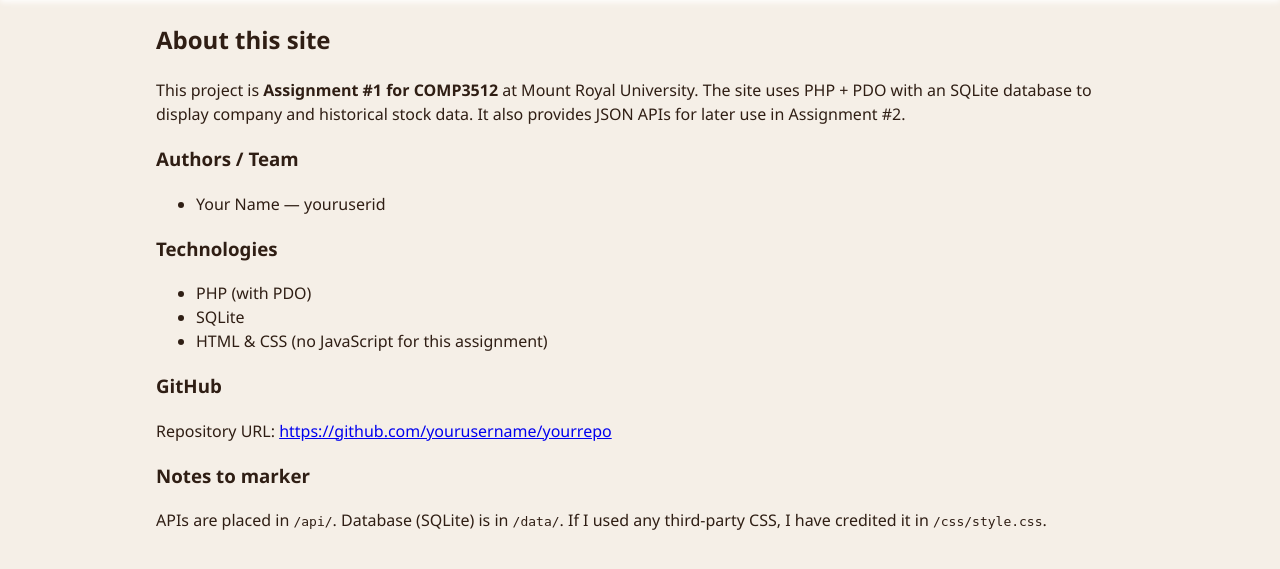
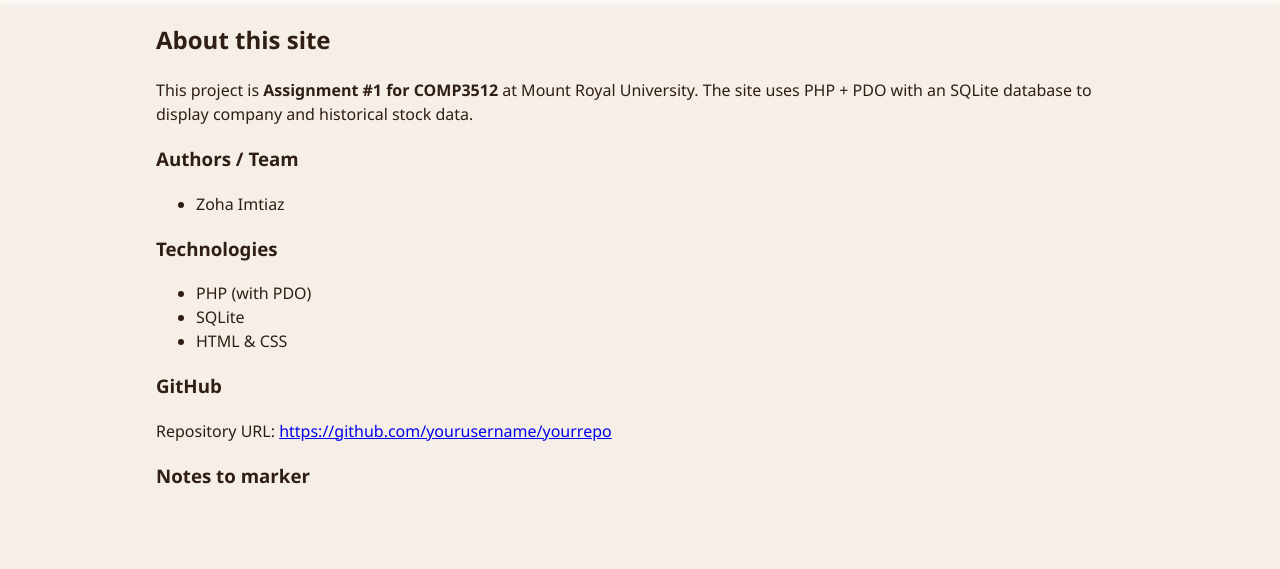
Before and after one commit to ZohaImtiaz/PHP-Pages-and-API, a PHP site: page /about.php in a window 1280 px wide. Shown: the part 165-734 px from the top of the page. Run offline with PHP 8.4, Linux system fonts and the light colour scheme.

Commit message:
Update about.php

```diff
--- a/zimti799/about.php
+++ b/zimti799/about.php
@@ -4,26 +4,24 @@ include __DIR__ . '/inc/header.php';
 <section class="container about">
   <h2>About this site</h2>
 
-  <p>This project is <strong>Assignment #1 for COMP3512</strong> at Mount Royal University. The site uses PHP + PDO with an SQLite database to display company and historical stock data. It also provides JSON APIs for later use in Assignment #2.</p>
+  <p>This project is <strong>Assignment #1 for COMP3512</strong> at Mount Royal University. The site uses PHP + PDO with an SQLite database to display company and historical stock data. </p>
 
   <h3>Authors / Team</h3>
   <ul>
-    <li>Your Name — youruserid</li>
-    <!-- Add partner(s) here -->
+    <li>Zoha Imtiaz</li>
   </ul>
 
   <h3>Technologies</h3>
   <ul>
     <li>PHP (with PDO)</li>
     <li>SQLite</li>
-    <li>HTML & CSS (no JavaScript for this assignment)</li>
+    <li>HTML & CSS</li>
   </ul>
 
   <h3>GitHub</h3>
-  <p>Repository URL: <a href="https://github.com/yourusername/yourrepo" target="_blank">https://github.com/yourusername/yourrepo</a></p>
+  <p>Repository URL: <a href="https://github.com/ZohaImtiaz/PHP-Pages-and-API" target="_blank">https://github.com/yourusername/yourrepo</a></p>
 
   <h3>Notes to marker</h3>
-  <p>APIs are placed in <code>/api/</code>. Database (SQLite) is in <code>/data/</code>. If I used any third-party CSS, I have credited it in <code>/css/style.css</code>.</p>
 </section>
 
 </main>
```
